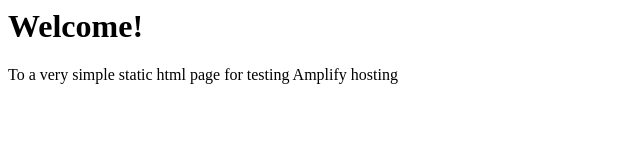
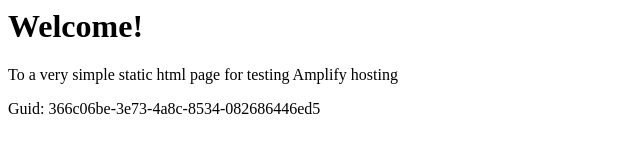
Before and after one commit to aws-aemilia-cdg/Github-PR-Commit-Integration-Test-DoNotTouch-Gith-P5X5MO5I-v1-prod-eu-west-3, a website: page src/index.html in a window 1280 px wide. Shown: the whole page, without its empty margins (0-640 px from the left). Drawn offline with Linux system fonts and the light colour scheme.

Commit message:
commit from integ tests

```diff
--- a/src/index.html
+++ b/src/index.html
@@ -1,3 +1,5 @@
+
+
 <html lang="en">
 
 <head>
@@ -10,6 +12,6 @@
 <body>
     <h1>Welcome!</h1>
     <p>To a very simple static html page for testing Amplify hosting</p>
-</body>
+    <p>Guid: 366c06be-3e73-4a8c-8534-082686446ed5</p></body>
 
 </html>
```
